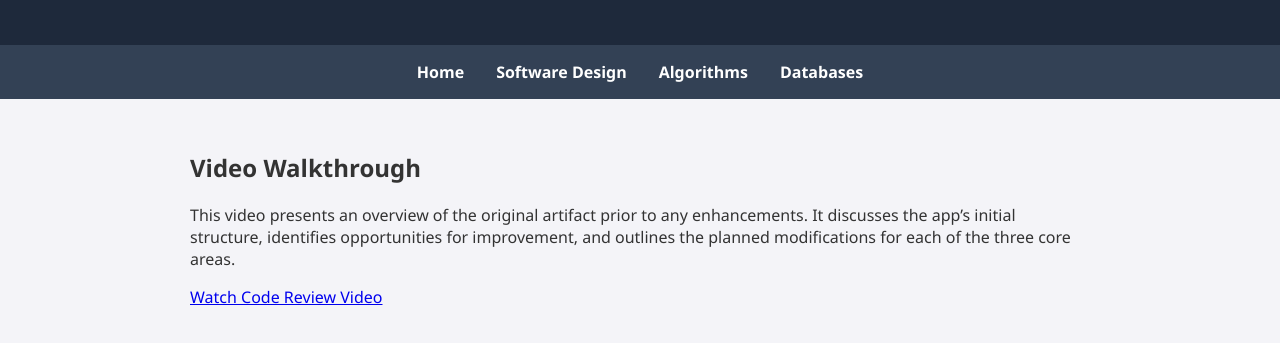
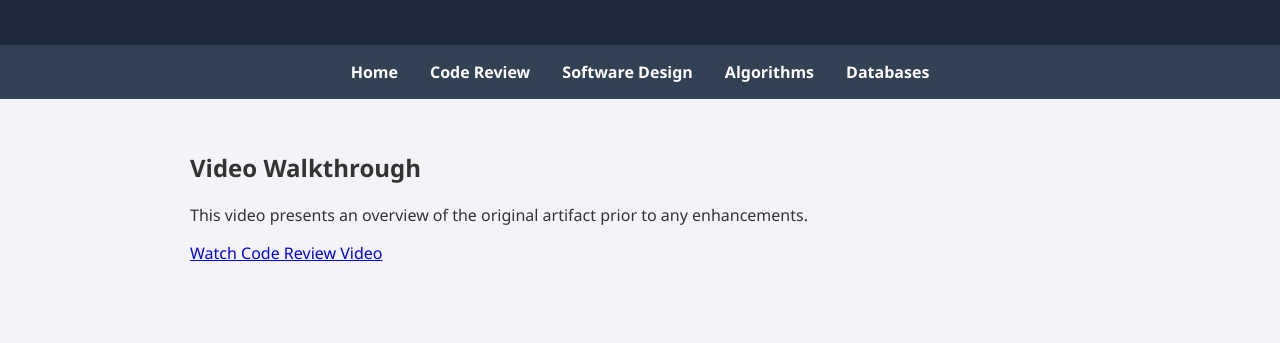
Before and after one commit to Garretb10/ePortfolio, a plain HTML site: page initial-code-review.html in a window 1280 px wide. Shown: the part 143-486 px from the top of the page. Drawn offline with Linux system fonts and the light colour scheme.

Commit message:
Update initial-code-review.html

```diff
--- a/initial-code-review.html
+++ b/initial-code-review.html
@@ -61,19 +61,18 @@
 
   <nav>
     <a href="index.html">Home</a>
+    <a href="initial-code-review.html">Code Review</a>
     <a href="software-design.html">Software Design</a>
     <a href="algorithms.html">Algorithms</a>
     <a href="databases.html">Databases</a>
   </nav>
 
   <main>
+    <section>
       <h2>Video Walkthrough</h2>
-        <p>This video presents an overview of the original artifact prior to any enhancements. It discusses the app’s initial structure, identifies opportunities for improvement, and outlines the planned modifications for each of the three core areas.</p>
-
-        <p><a href="https://www.dropbox.com/scl/fi/2sc592wrdwv6em60p5lys/Initial-Code-Review.mp4?rlkey=wyus88aie8lqdgecnd5gv4vx7&st=t4bfhjj4&dl=0" target="_blank">
-        Watch Code Review Video
-    </a>
-</p>
+      <p>This video presents an overview of the original artifact prior to any enhancements.</p>
+      <a class="download-button" href="https://www.dropbox.com/scl/fi/2sc592wrdwv6em60p5lys/Initial-Code-Review.mp4?rlkey=wyus88aie8lqdgecnd5gv4vx7&st=uj71p9tj&dl=0" target="_blank">Watch Code Review Video</a>
+    </section>
   </main>
 </body>
 </html>
```
Lines whose indentation alone changed are shown as unchanged.
